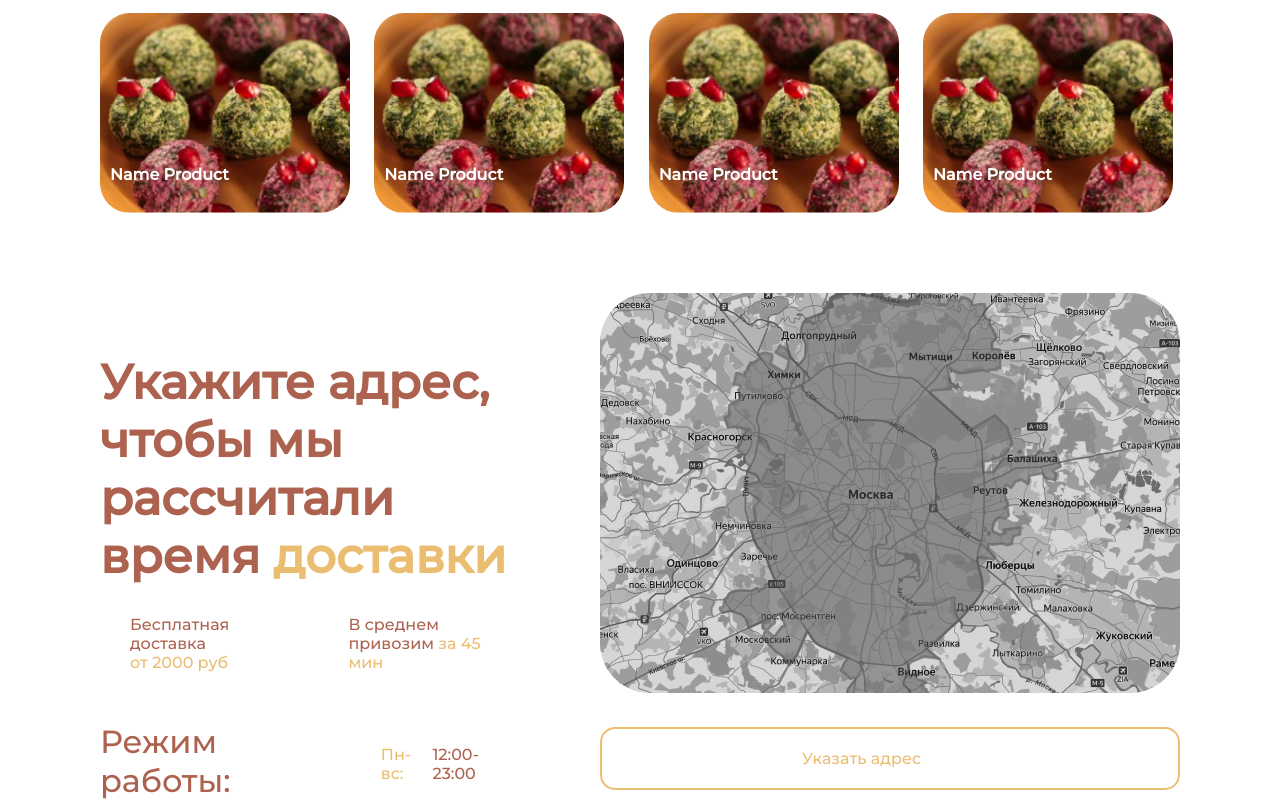
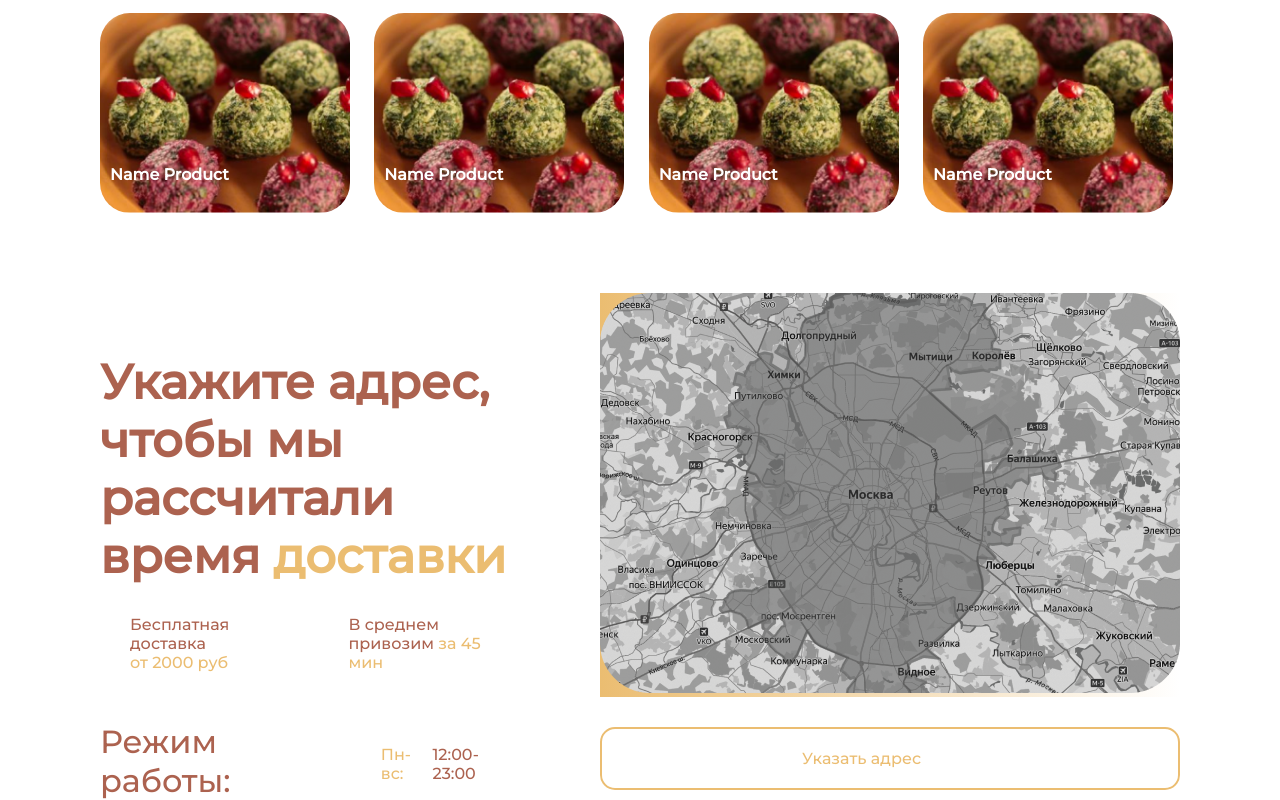
Before and after one commit to MaarkSweet/Shardan-Rest, a plain HTML site: page index.html in a window 1280 px wide. Shown: the part 742-1542 px from the top of the page. Drawn offline with Linux system fonts and the light colour scheme.

Commit message:
update css

```diff
--- a/index.html
+++ b/index.html
@@ -128,7 +128,9 @@
                     </div>
                 </div>
                 <div class="map">
-                    <img src="img/map.png" alt="">
+                    <div class="map_background">
+                        <img src="img/map.png" alt="">
+                    </div>
                     <div class="tap_address o-color">Указать адрес</div>
                 </div>
             </div>
--- a/mobile.css
+++ b/mobile.css
@@ -71,6 +71,7 @@ a {
         background: url(img/banner_mobile.png);
         background-repeat: no-repeat;
         background-size: 100%;
+        border-radius: 50px;
     }
     .intro_banner_content {
         padding: 60px 30px;
--- a/style.css
+++ b/style.css
@@ -181,6 +181,10 @@ select {
     margin-top: 5px;
     margin-left: 30px;
 }
+.map_background {
+    background: linear-gradient(to right, #EBBD71, transparent);
+    z-index: 1;
+}
 .tap_address {
     cursor: pointer;
     border: 2px #EBBD71 solid;
```
